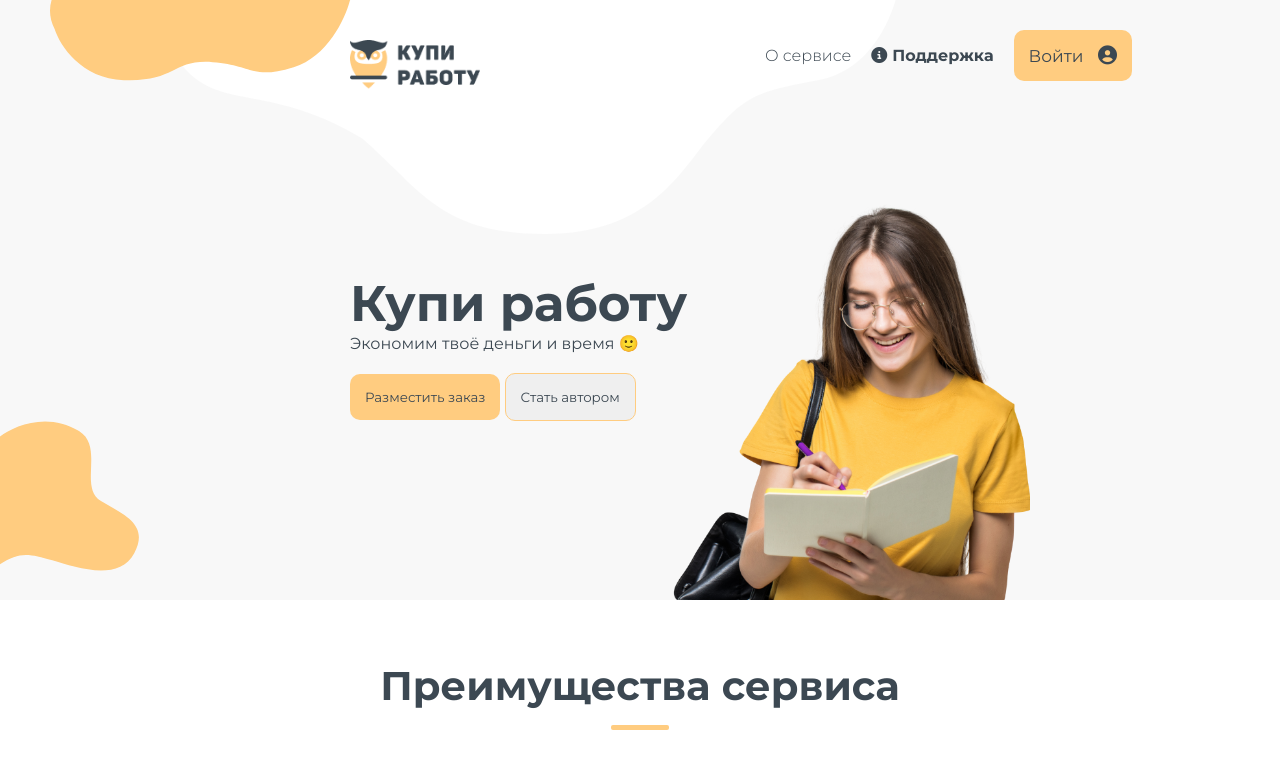
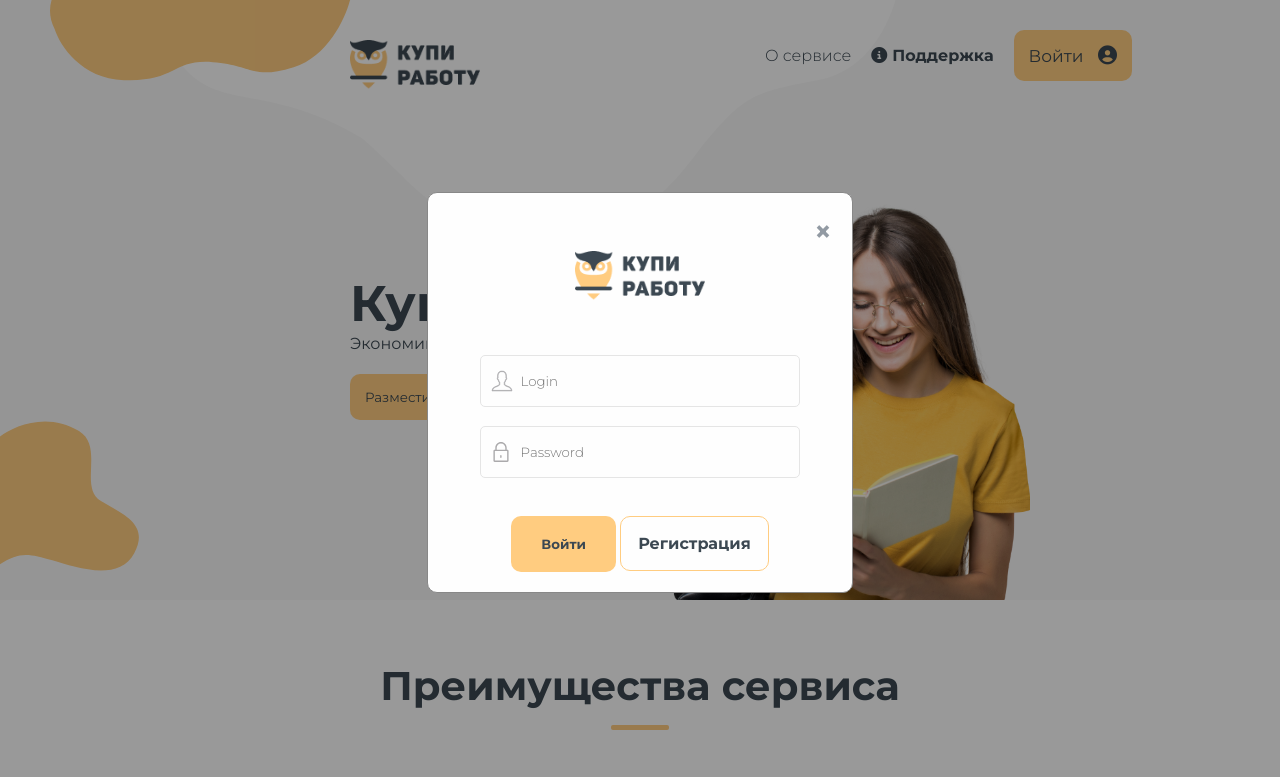
Before and after one commit to SaD-Pr0gEr/freelance_exchange_frontend, a plain HTML site: page index.html in a window 1280 px wide. Both pictures are taken after a click on the button "Войти". Shown: the top 777 px of the page. Drawn offline with Linux system fonts and the light colour scheme.

Commit message:
added login form

```diff
--- a/css/style.css
+++ b/css/style.css
@@ -84,3 +84,71 @@
 .text-white {
     color: white;
 }
+
+.modal {
+    display: none; /* Hidden by default */
+    position: fixed; /* Stay in place */
+    z-index: 2; /* Sit on top */
+    left: 0;
+    top: 0;
+    width: 100%; /* Full width */
+    height: 100%;
+    overflow: auto;
+    background-color: rgb(0,0,0);
+    background-color: rgba(0,0,0,0.4);
+}
+
+.modal-content {
+    background-color: #fefefe;
+    margin: 15% auto;
+    padding: 20px;
+    border: 1px solid #888;
+    width: 100%;
+    border-radius: 10px;
+}
+
+.close {
+    color: #929aa3;
+    float: right;
+    font-size: 30px;
+    font-weight: bold;
+}
+
+.close:hover,
+.close:focus {
+    color: #3C4852;
+    text-decoration: none;
+    cursor: pointer;
+}
+
+.small-content {
+    width: 30%;
+}
+
+.modal-icon {
+    height: 50px;
+    margin-bottom: 50px;
+}
+
+.form-control{
+    border-radius: 5px;
+    border: 1px solid #E5E5E5;
+    padding: 10px;
+    width: 70%;
+    height: 30px;
+}
+
+.user-icon {
+    background: url("../svg/UI/user.svg") no-repeat 10px;
+    padding-left: 40px;
+}
+
+.lock-icon {
+    background: url("../svg/UI/lock.svg") no-repeat 10px;
+    padding-left: 40px;
+}
+
+.submit-btn {
+    font-weight: bold;
+    padding: 20px 30px 20px 30px;
+}
--- a/index.html
+++ b/index.html
@@ -24,7 +24,7 @@
                 <li><a href="#" class="nav-link">О сервисе</a></li>
                 <li><a href="#" class="nav-link support-link"><span><i class="fa-solid fa-circle-info"></i></span>Поддержка</a></li>
                 <li><button class="btn bg-orange login-btn">
-                    <a href="#" class="nav-link">Войти <span><i class="fa-solid fa-circle-user" style="font-size: 19px"></i></span></a>
+                    <a href="#" id="login-btn" class="nav-link">Войти <span><i class="fa-solid fa-circle-user" style="font-size: 19px"></i></span></a>
                 </button></li>
             </ul>
         </div>
@@ -171,5 +171,24 @@
             <li><button class="btn bg-orange"><a href="#" class="text-bold dark">Разместить заказ</a></button></li>
         </ul>
     </footer>
+
+    <!--    modals  -->
+    <div class="modal" id="login-modal">
+        <div class="modal-content small-content text-center">
+            <span class="close" id="close">&times;</span>
+            <br><br>
+            <img class="modal-icon" src="img/logo.png" alt="logo">
+            <form action="#" method="POST">
+                <input type="text" class="form-control user-icon" placeholder="Login">
+                <br><br>
+                <input type="password" class="form-control lock-icon" placeholder="Password">
+                <br><br><br>
+                <button class="submit-btn btn bg-orange dark" type="submit">Войти</button>
+                <a href="#" class="btn btn-outline-orange dark text-bold" style="padding: 17px;">Регистрация</a>
+            </form>
+        </div>
+    </div>
+
+    <script src="js/script.js"></script>
 </body>
 </html>
--- /dev/null
+++ b/js/script.js
@@ -0,0 +1,15 @@
+let loginBtn = document.getElementById("login-btn")
+let loginModal = document.getElementById("login-modal")
+let oldId = '';
+loginBtn.addEventListener("click", () => {
+    loginModal.style.display = "block"
+    oldId = loginModal.id
+    loginModal.id = "modal-active"
+})
+
+close_ = document.getElementById("close")
+close_.addEventListener("click", () => {
+        let modal = document.getElementById("modal-active")
+        modal.id = oldId
+        modal.style.display = null
+    })
```
Also changed, not shown: svg/UI/lock.svg (added), svg/UI/user.svg (added).
